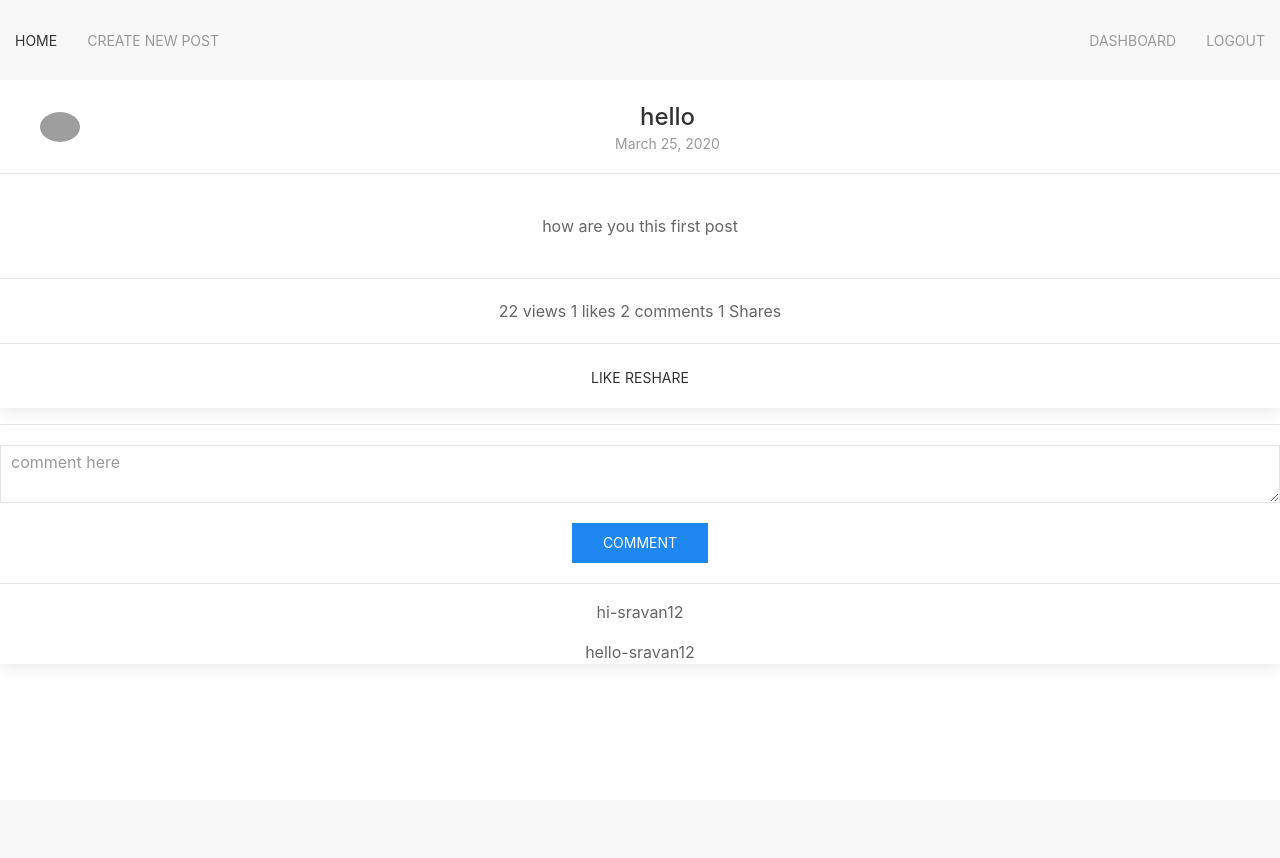
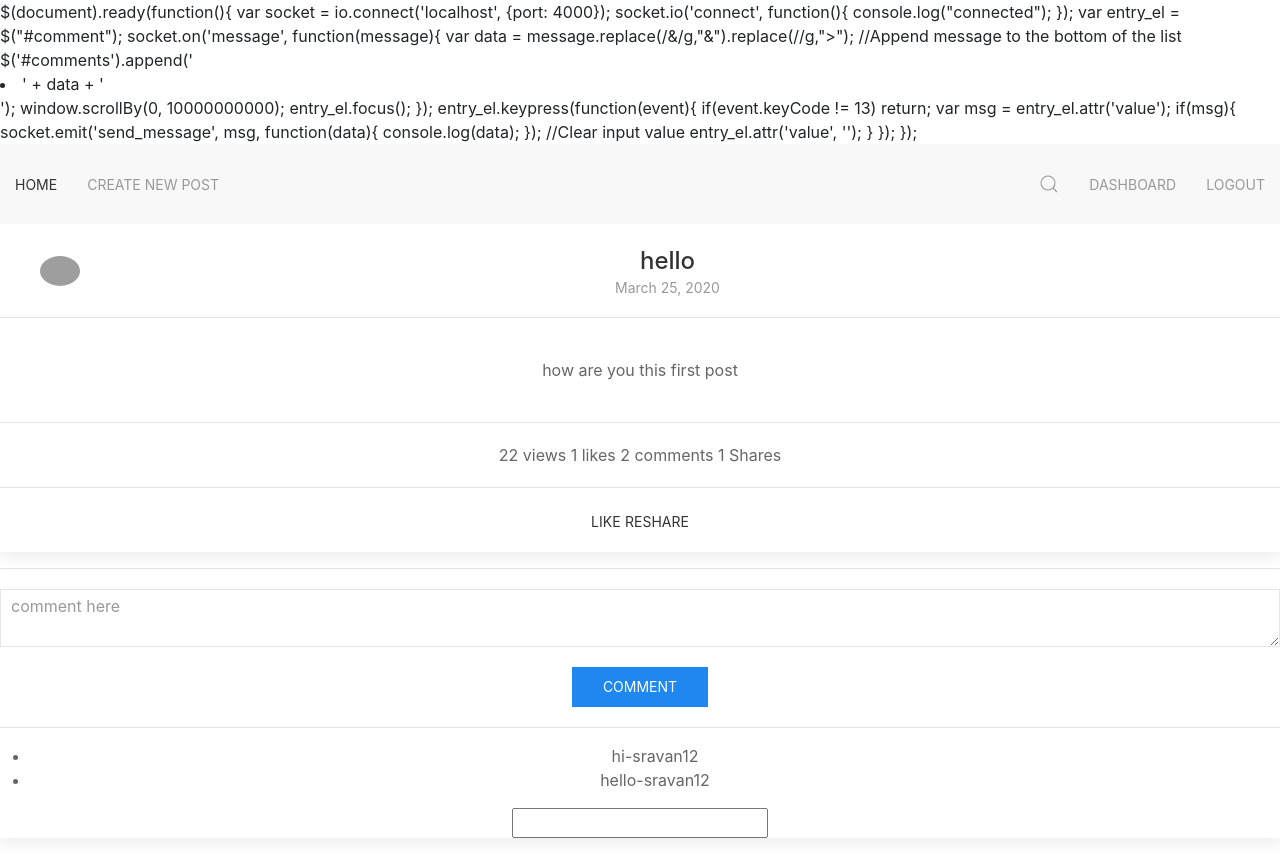
Before and after one commit to balaraju1278/blog, a Django app: page /post_details/1/ in a window 1280 px wide. Before the commit the page ends 659 px from the top, so only its background shows below. Run offline with Django 3.2, Linux system fonts and the light colour scheme; a user stored in the database is signed in; data comes from the database, SQL or seed files in the repository; both versions use the stored data as it was after the commit; some libraries are stand-ins or nearby versions; grey boxes are pictures that could not be loaded.

Commit message:
added search functionality

```diff
--- a/myblog/blog/models.py
+++ b/myblog/blog/models.py
@@ -51,3 +51,14 @@ class UserProfile(models.Model):
 
 	def __str__(self):
 		return str(self.user)
+
+
+class Friendship(models.Model):
+	request_from = models.ForeignKey(User, on_delete=models.CASCADE, related_name='request_from')
+	request_to = models.ForeignKey(User, on_delete=models.CASCADE, related_name='request_to')
+	is_accepted = models.BooleanField(default=False)
+	is_blocked = models.BooleanField(default=False)
+	is_rejected = models.BooleanField(default=False)
+
+	def __str__(self):
+		return '{}--- {}'.format(str(self.request_from), str(self.request_to))
--- a/myblog/blog/templates/base.html
+++ b/myblog/blog/templates/base.html
@@ -5,7 +5,8 @@
 	<title>My Blog</title>
     <link href="{% static 'assets/css/uikit.css' %}" rel="stylesheet">
     <link href="{% static 'assets/css/bootstrap.min.css' %}" rel="stylesheet">
-
+    {% block extra_code %}
+    {% endblock %}
 </head>
 <body>
 <div uk-sticky="sel-target: .uk-navbar-container; cls-active: uk-navbar-sticky; bottom: #transparent-sticky-navbar">
@@ -21,6 +22,16 @@
         <div class="uk-navbar-right">
             <ul class="uk-navbar-nav">
                 {% if request.user.is_authenticated %}
+                <li>
+                 <div>
+                    <a class="uk-navbar-toggle" uk-search-icon href="#"></a>
+                    <div class="uk-drop" uk-drop="mode: click; pos: left-center; offset: 0">
+                        <form class="uk-search uk-search-navbar uk-width-1-1" method="get">
+                            <input name="search_item" class="uk-search-input" type="search" placeholder="Search..." autofocus>
+                        </form>
+                    </div>
+                </div>
+                </li>
                 <li><a href="{% url 'user_dashboard' %}">Dashboard</a></li>
                 <li><a href="{% url 'user_logout' %}">Logout</a></li>
                 {% else %}
--- a/myblog/blog/templates/post_details.html
+++ b/myblog/blog/templates/post_details.html
@@ -1,4 +1,34 @@
 {% extends 'base.html' %}
+{% block extra_code %}
+	$(document).ready(function(){
+	var socket = io.connect('localhost', {port: 4000});
+
+	socket.io('connect', function(){
+		console.log("connected");
+	});
+	var entry_el = $("#comment");
+	socket.on('message', function(message){
+	var data = message.replace(/&/g,"&amp;").replace(/</g,"&lt;").replace(/>/g,"&gt;");
+
+        //Append message to the bottom of the list
+        $('#comments').append('<li>' + data + '</li>');
+        window.scrollBy(0, 10000000000);
+        entry_el.focus();
+    });
+    entry_el.keypress(function(event){
+	 if(event.keyCode != 13) return;
+	        var msg = entry_el.attr('value');
+	        if(msg){
+	           socket.emit('send_message', msg, function(data){
+	                console.log(data);
+	           });
+
+	        //Clear input value
+	        entry_el.attr('value', '');
+	       }
+	});
+});
+{% endblock %}
 {% block inner_content %}
 <div class="contianer">
 	<div class="row">
@@ -53,9 +83,12 @@
 					</div>
 					<hr>
 					<div class="uk-margin-small-top">
-						{% for comment in post.post_comments.all %}
-							<p>{{comment.comment_text}}-{{comment.user.username}}</p>
-						{% endfor %}
+						<ul id="comments">
+							{% for comment in post.post_comments.all %}
+								<li>{{comment.comment_text}}-{{comment.user.username}}</li>
+							{% endfor %}
+						</ul>
+						<input type="text" name="comment" id="comment">
 					</div>
 				{% endif %}
 			</div>
--- a/myblog/blog/views.py
+++ b/myblog/blog/views.py
@@ -1,18 +1,79 @@
 from django.shortcuts import render,redirect
 from django.contrib.auth.models import User
 from django.contrib.auth import authenticate, login, logout
+from django.http import HttpResponse, HttpResponseServerError
+from django.views.decorators.csrf import csrf_exempt
+from django.contrib.sessions.models import Session
+
 from django.contrib.auth.decorators import login_required
+from django.db.models import Q
 
-from blog.models import Post,UserProfile,PostLike,PostComment,PostShare
+from blog.models import Post,UserProfile,PostLike,PostComment,PostShare,Friendship
+
+# @csrf_exempt
+# def node_server_api(request):
+# 	try:
+# 		session = Session.objects.get(
+# 			session_key=request.POST.get('sessionid')
+# 		)
+# 		user_id = session.get_decoded().get('_auth_user_id')
+# 		user = User.objects.get(id=user_id)
+
+# 		# creating comment
+
+def home(request):
+	data = request.GET.get('search_item')
+	print(data)
+	context_data = dict()
+	if request.user.is_authenticated:
+		if data is None:
+			context_data['posts'] = Post.objects.all()
+		else:
+			context_data['posts'] = Post.objects.filter(
+				Q(text__icontains=data) | Q(title__icontains=data)
+			)
+			context_data['search_posts'] = True
+		# request_users = Friendship.objects.filter(request_from=request.user)
+		# context_data['users'] = UserProfile.objects.exclude(user=request.user, user__request_from=request.user)[:10]
+	return render(request, 'home.html', context_data)
 
 
-def home(request):
-	context_data = dict()
-	context_data['posts'] = Post.objects.all()
-	if request.user.is_authenticated:
-		context_data['users'] = UserProfile.objects.all()[:10]
-	return render(request, 'home.html', context_data)
+@login_required
+def send_friend_request(request, pk):
+	request_to_user_profile = UserProfile.objects.get(pk=pk)
+	request_to_user = request_to_user_profile.user
+	new_friendship = Friendship.objects.create(
+		request_from=request.user,
+		request_to=request_to_user
+	)
+	return redirect('home')
 
+
+
+@login_required
+def accept_friend_request(request,pk):
+	frienship_request = Friendship.objects.get(pk=pk)
+	frienship_request.is_accepted = True
+	frienship_request.save()
+	return redirect('home')
+
+
+@login_required
+def reject_friend_request(request, pk):
+	frienship_request = Friendship.objects.get(pk=pk)
+	frienship_request.delete()
+	return redirect('home')
+
+
+@login_required
+def block_friend_request(request, pk):
+	frienship_request = Friendship.objects.get(pk=pk)
+	frienship_request.is_blocked = True
+	frienship_request.save()
+	return redirect('home')
+
+
+@csrf_exempt
 @login_required
 def post_details(request, pk):
 	context_data = dict()
@@ -32,6 +93,22 @@ def post_details(request, pk):
 		context_data['post_liked'] = True
 
 	if request.method == 'POST':
+		# try:
+		# 	session = Session.objects.get(
+		# 		session_key=request.POST.get('sessionid')
+		# 	)
+		# 	user_id = Session.get_decoded().get('_auth_user_id')
+		# 	user = User.objects.get(id=user_id)
+		# 	PostComment.objects.create(
+		# 		post=post,
+		# 		user=user,
+		# 		comment=request.POST.get('comment')
+		# 	)
+		# 	r = redis.StrictRedis(host='localhost', port=6379, db=0)
+		# 	r.publish('comment', user=user.username+':'+request.POST.get('comment'))
+		# 	return HttpResponse("Ok")
+		# except Exception, e:
+		# 	return HttpResponseServerError(str(e))
 		comment_text = request.POST.get('comment_text')
 		comment = PostComment.objects.create(
 			post=post,
--- a/myblog/myblog/urls.py
+++ b/myblog/myblog/urls.py
@@ -27,7 +27,12 @@ from blog.views import (
 	user_login,
 	user_logout,
 	user_dashboard,
-	user_profile
+	user_profile,
+
+	send_friend_request,
+	accept_friend_request,
+	reject_friend_request,
+	block_friend_request,
 )
 
 
@@ -45,5 +50,10 @@ urlpatterns = [
     path('post_dislike/<int:pk>/', post_dislike, name='post_dislike'),
     path('post_share/<int:pk>/', post_share, name='post_share'),
 
+
+	path('send_friend_request/<int:pk>/', send_friend_request, name='send_friend_request'),
+	path('accept_friend_request/<int:pk>/', accept_friend_request, name='accept_friend_request'),
+	path('reject_friend_request/<int:pk>/', reject_friend_request, name='reject_friend_request'),
+	path('block_friend_request/<int:pk>/', block_friend_request, name='block_friend_request'),
     path('', home, name='home'),
 ]
```
Also changed, not shown: myblog/blog/templates/home.html (+45 -1 lines), myblog/nodeserver/index.js (added, +65 -0 lines), myblog/nodeserver/package.json (added, +11 -0 lines), myblog/blog/migrations/0008_friendship.py (added), myblog/db.sqlite3, myblog/nodeserver/package-lock.json (added).
